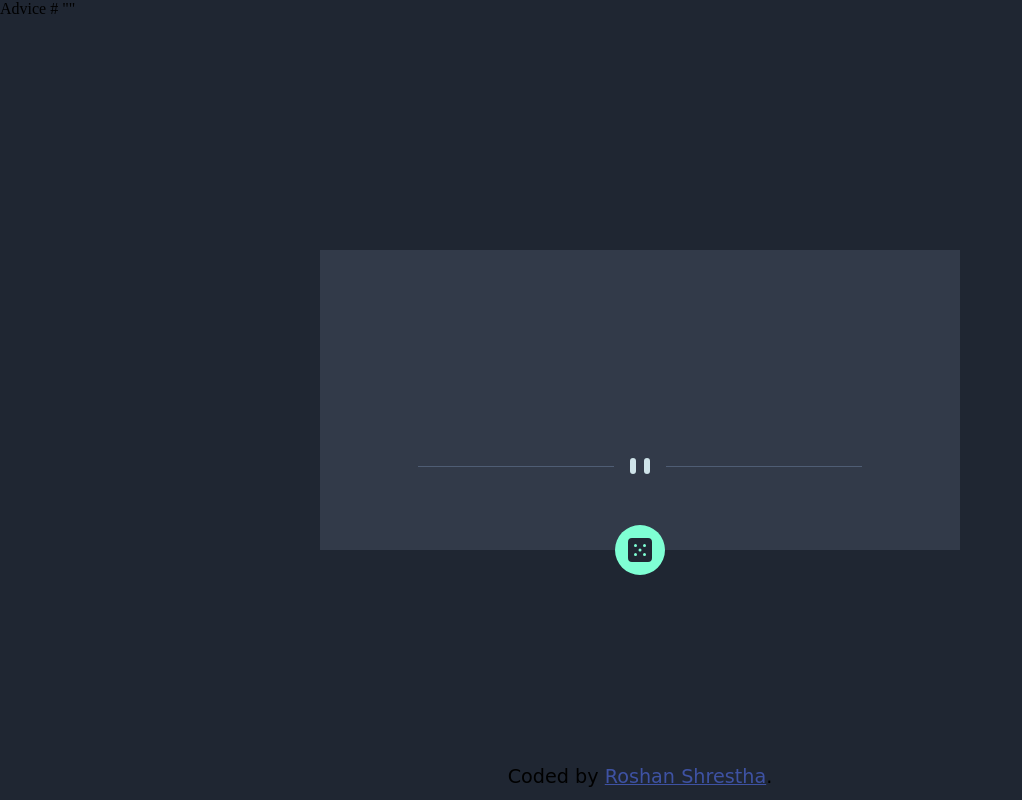
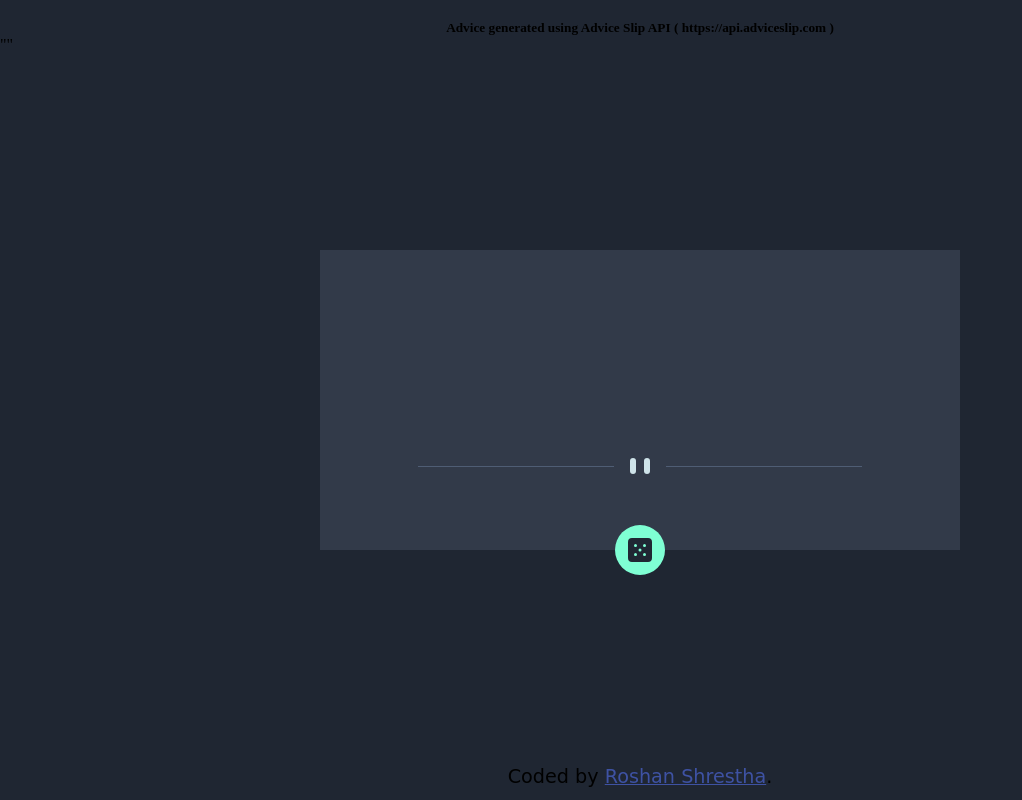
Before and after one commit to iamrosan/advice-generator-jsAPP, a plain HTML site: page index.html in a window 1280 px wide. Shown: the whole page, without its empty margins (0-1022 px from the left). Drawn offline with Linux system fonts and the light colour scheme; no server answers; a web font is replaced by a local one.

Commit message:
advice generator - js

```diff
--- a/index.html
+++ b/index.html
@@ -26,8 +26,8 @@
   </style>
 </head>
 <body>
-
-  Advice #<!-- Advice ID goes here -->
+      <h5> Advice generated using Advice Slip API ( https://api.adviceslip.com ) </h5>
+  <!-- Advice ID goes here -->
  <div class="advice">
     <div class="id-box">
 
--- a/style.css
+++ b/style.css
@@ -9,6 +9,11 @@
 
 body{
     background-color:hsl(218, 23%, 16%);
+}
+
+h5{
+    margin-top: 20px;
+    text-align: center;
 }
 
 .advice{
```
